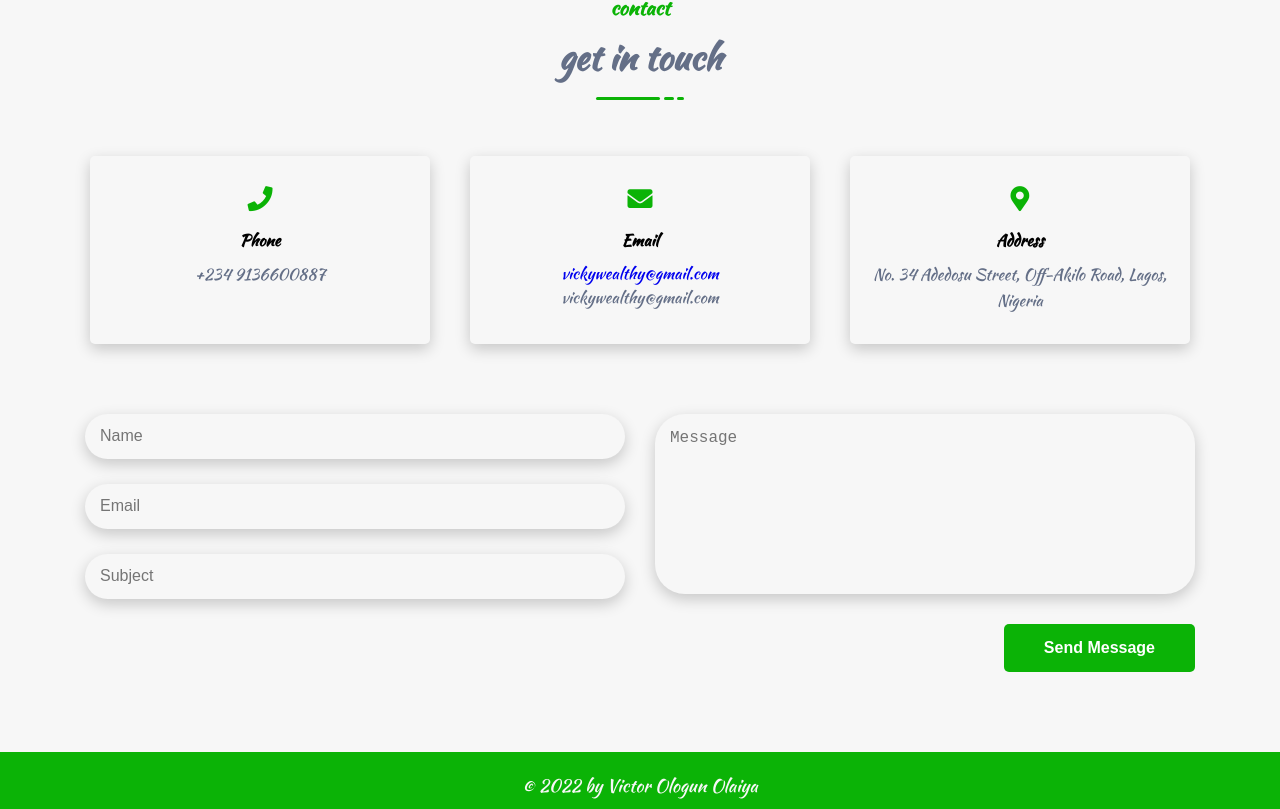
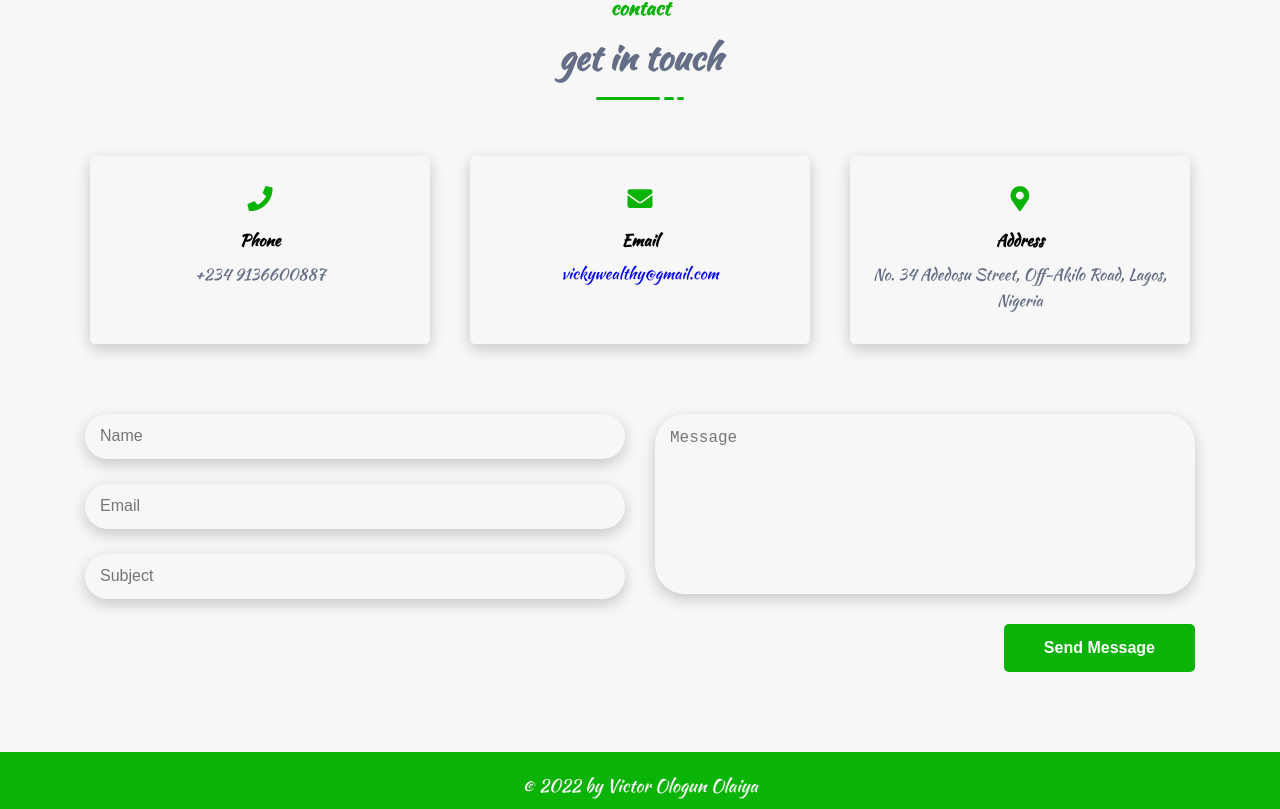
Before and after one commit to Vickywealthy/MyPortfolio, a plain HTML site: page index.html in a window 1280 px wide. Shown: the part 4329-5138 px from the top of the page. Drawn offline with nearby package versions, Linux system fonts and the light colour scheme.

Commit message:
Update index.html

```diff
--- a/index.html
+++ b/index.html
@@ -485,7 +485,7 @@
                     <div class="contact-item-inner">
                         <i class="fas fa-envelope"></i>
                         <span>Email</span>
-                        <a href="mailto:">vickywealthy@gmail.com<p>vickywealthy@gmail.com</p></a>
+                        <a href="mailto:vickywealthy@gmail.com">vickywealthy@gmail.com</a>
                     </div>
                 </div>
                  <!--===== contact item end =====-->
```
